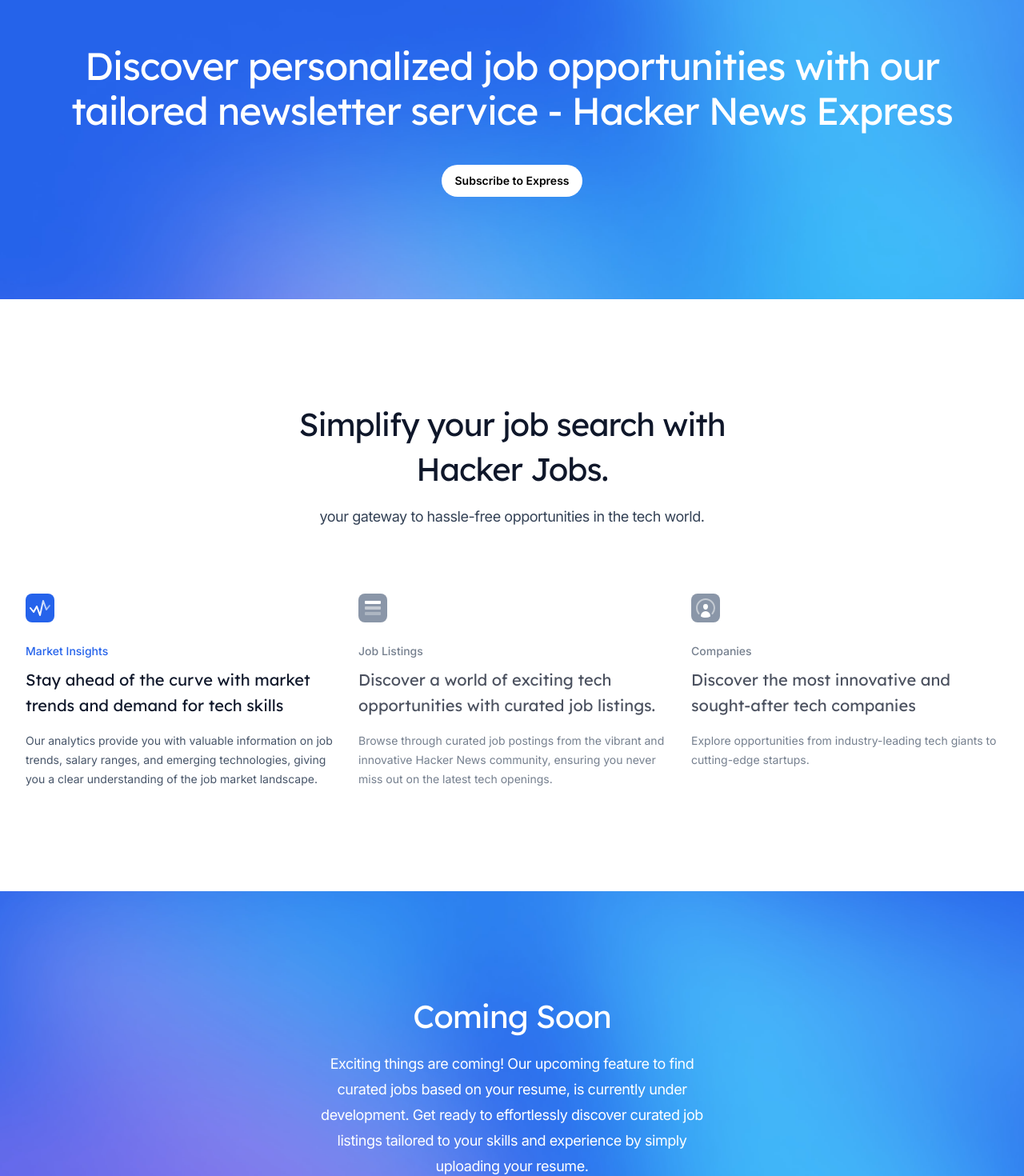
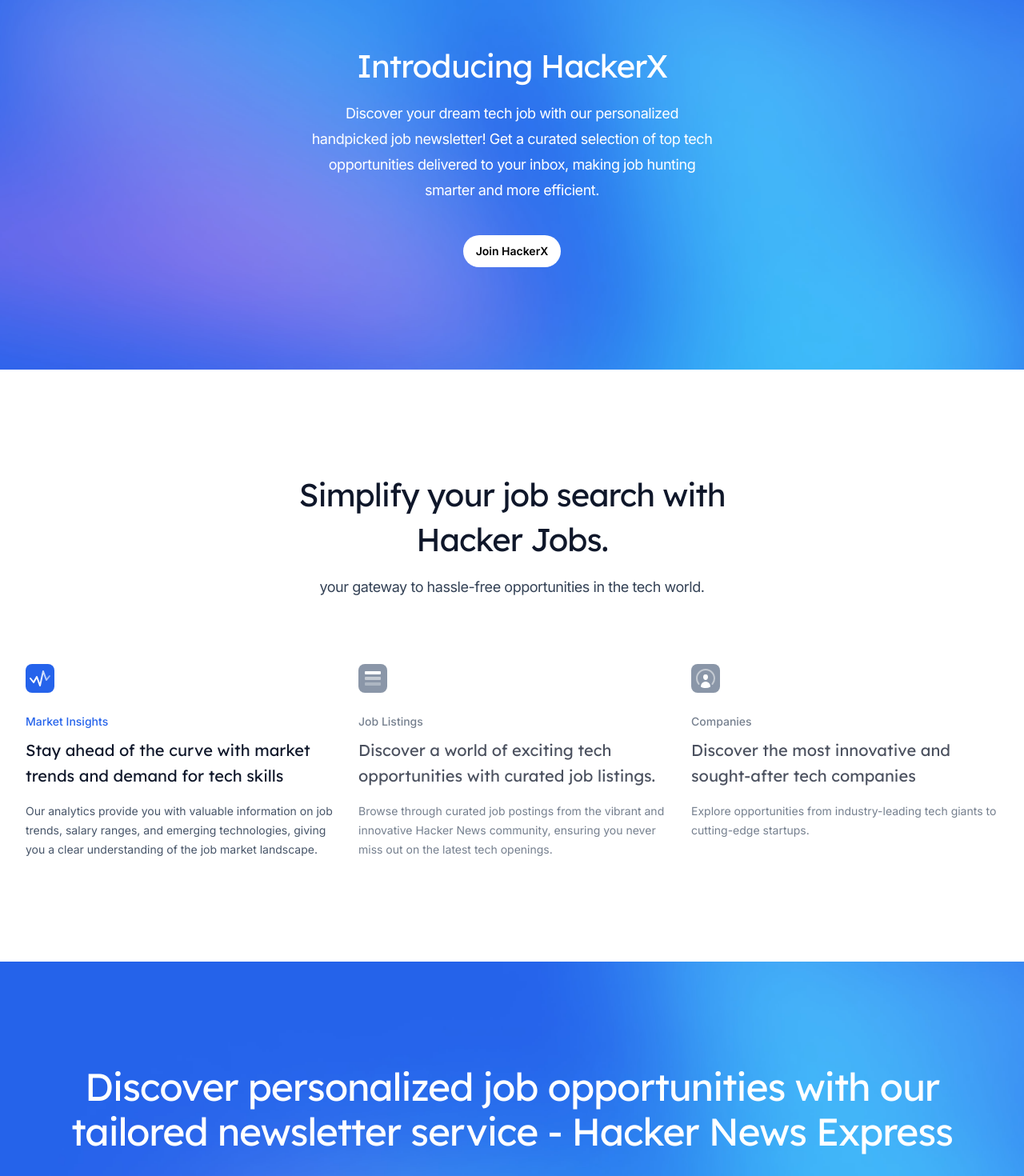
Before and after one commit to indrapranesh/hackernews-jobs, a Next.js app: page / in a window 1280 px wide. Shown: the part 1000-2470 px from the top of the page at 80% size. Built offline with nearby package versions, Linux system fonts and the light colour scheme.

Commit message:
add loader and update landing

```diff
--- a/src/components/CallToAction.jsx
+++ b/src/components/CallToAction.jsx
@@ -21,12 +21,16 @@ export function CallToAction() {
       <Container className="relative">
         <div className="mx-auto max-w-lg text-center">
           <h2 className="font-display text-3xl tracking-tight text-white sm:text-4xl">
-            Coming Soon
+            Introducing HackerX
           </h2>
           <p className="mt-4 text-lg tracking-tight text-white">
-          Exciting things are coming! Our upcoming feature to find curated jobs based on your resume, is currently under development.
-          Get ready to effortlessly discover curated job listings tailored to your skills and experience by simply uploading your resume.
+          Discover your dream tech job with our personalized handpicked job newsletter! Get a curated selection of top tech opportunities delivered to your inbox, making job hunting smarter and more efficient.
           </p>
+          <div className='mt-10'>
+            <Button href="/express" className="bg-white hover:bg-white">
+              <span className='text-black'>Join HackerX </span>
+            </Button>
+          </div>
         </div>
       </Container>
     </section>
--- a/src/components/PrimaryFeatures.jsx
+++ b/src/components/PrimaryFeatures.jsx
@@ -45,7 +45,7 @@ export function PrimaryFeatures() {
           </h2>
           <div className='mt-10'>
             <Button href="/express" className="bg-white hover:bg-white">
-              <span className='text-black'>Subscribe to Express </span>
+              <span className='text-black'>Subscribe to HackerX </span>
             </Button>
           </div>
         </div>
--- a/src/pages/express.jsx
+++ b/src/pages/express.jsx
@@ -290,6 +290,14 @@ export default function Express() {
                       onClick={() => submitFile()}
                       disabled={fileUploading}
                     >
+                      {
+                        fileUploading && (
+                          <svg aria-hidden="true" role="status" class="inline mr-2 w-4 h-4 text-gray-200 animate-spin dark:text-gray-600" viewBox="0 0 100 101" fill="none" xmlns="http://www.w3.org/2000/svg">
+                            <path d="M100 50.5908C100 78.2051 77.6142 100.591 50 100.591C22.3858 100.591 0 78.2051 0 50.5908C0 22.9766 22.3858 0.59082 50 0.59082C77.6142 0.59082 100 22.9766 100 50.5908ZM9.08144 50.5908C9.08144 73.1895 27.4013 91.5094 50 91.5094C72.5987 91.5094 90.9186 73.1895 90.9186 50.5908C90.9186 27.9921 72.5987 9.67226 50 9.67226C27.4013 9.67226 9.08144 27.9921 9.08144 50.5908Z" fill="currentColor"></path>
+                            <path d="M93.9676 39.0409C96.393 38.4038 97.8624 35.9116 97.0079 33.5539C95.2932 28.8227 92.871 24.3692 89.8167 20.348C85.8452 15.1192 80.8826 10.7238 75.2124 7.41289C69.5422 4.10194 63.2754 1.94025 56.7698 1.05124C51.7666 0.367541 46.6976 0.446843 41.7345 1.27873C39.2613 1.69328 37.813 4.19778 38.4501 6.62326C39.0873 9.04874 41.5694 10.4717 44.0505 10.1071C47.8511 9.54855 51.7191 9.52689 55.5402 10.0491C60.8642 10.7766 65.9928 12.5457 70.6331 15.2552C75.2735 17.9648 79.3347 21.5619 82.5849 25.841C84.9175 28.9121 86.7997 32.2913 88.1811 35.8758C89.083 38.2158 91.5421 39.6781 93.9676 39.0409Z" fill="#1C64F2"></path>
+                            </svg>
+                        )
+                      }
                       Next
                     </button>
                   </div>
@@ -516,7 +524,16 @@ export default function Express() {
                                   class="min-w-0 flex-auto rounded-md border-0 px-3.5 py-2 text-gray-900 shadow-sm ring-1 ring-inset ring-gray-300 placeholder:text-gray-400 focus:ring-2 focus:ring-inset focus:ring-indigo-600 sm:text-sm sm:leading-6"
                                   placeholder="Enter your email"
                                 />
-        <button type='button' onClick={subscribe} class="flex-none rounded-md bg-indigo-600 px-3.5 py-2.5 text-sm font-semibold text-white shadow-sm hover:bg-indigo-500 focus-visible:outline focus-visible:outline-2 focus-visible:outline-offset-2 focus-visible:outline-indigo-600">Subscribe</button>
+        <button type='button' onClick={subscribe} class="flex-none rounded-md bg-indigo-600 px-3.5 py-2.5 text-sm font-semibold text-white shadow-sm hover:bg-indigo-500 focus-visible:outline focus-visible:outline-2 focus-visible:outline-offset-2 focus-visible:outline-indigo-600">
+          {
+            subscribing && (
+              <svg aria-hidden="true" role="status" class="inline mr-2 w-4 h-4 text-gray-200 animate-spin dark:text-gray-600" viewBox="0 0 100 101" fill="none" xmlns="http://www.w3.org/2000/svg">
+                            <path d="M100 50.5908C100 78.2051 77.6142 100.591 50 100.591C22.3858 100.591 0 78.2051 0 50.5908C0 22.9766 22.3858 0.59082 50 0.59082C77.6142 0.59082 100 22.9766 100 50.5908ZM9.08144 50.5908C9.08144 73.1895 27.4013 91.5094 50 91.5094C72.5987 91.5094 90.9186 73.1895 90.9186 50.5908C90.9186 27.9921 72.5987 9.67226 50 9.67226C27.4013 9.67226 9.08144 27.9921 9.08144 50.5908Z" fill="currentColor"></path>
+                            <path d="M93.9676 39.0409C96.393 38.4038 97.8624 35.9116 97.0079 33.5539C95.2932 28.8227 92.871 24.3692 89.8167 20.348C85.8452 15.1192 80.8826 10.7238 75.2124 7.41289C69.5422 4.10194 63.2754 1.94025 56.7698 1.05124C51.7666 0.367541 46.6976 0.446843 41.7345 1.27873C39.2613 1.69328 37.813 4.19778 38.4501 6.62326C39.0873 9.04874 41.5694 10.4717 44.0505 10.1071C47.8511 9.54855 51.7191 9.52689 55.5402 10.0491C60.8642 10.7766 65.9928 12.5457 70.6331 15.2552C75.2735 17.9648 79.3347 21.5619 82.5849 25.841C84.9175 28.9121 86.7997 32.2913 88.1811 35.8758C89.083 38.2158 91.5421 39.6781 93.9676 39.0409Z" fill="#1C64F2"></path>
+                            </svg>
+            )
+          }
+          Subscribe</button>
       </div>
       <p class="mt-4 text-sm leading-6 text-gray-900">We care about your data. Read our <a href="#" class="font-semibold text-indigo-600 hover:text-indigo-500">privacy&nbsp;policy</a>.</p>
     </form>
--- a/src/pages/index.jsx
+++ b/src/pages/index.jsx
@@ -16,9 +16,9 @@ export default function Home() {
         />
       </Head>
       <Hero />
+      <CallToAction />
+      <SecondaryFeatures />
       <PrimaryFeatures />
-      <SecondaryFeatures />
-      <CallToAction />
     </>
   )
 }
```
